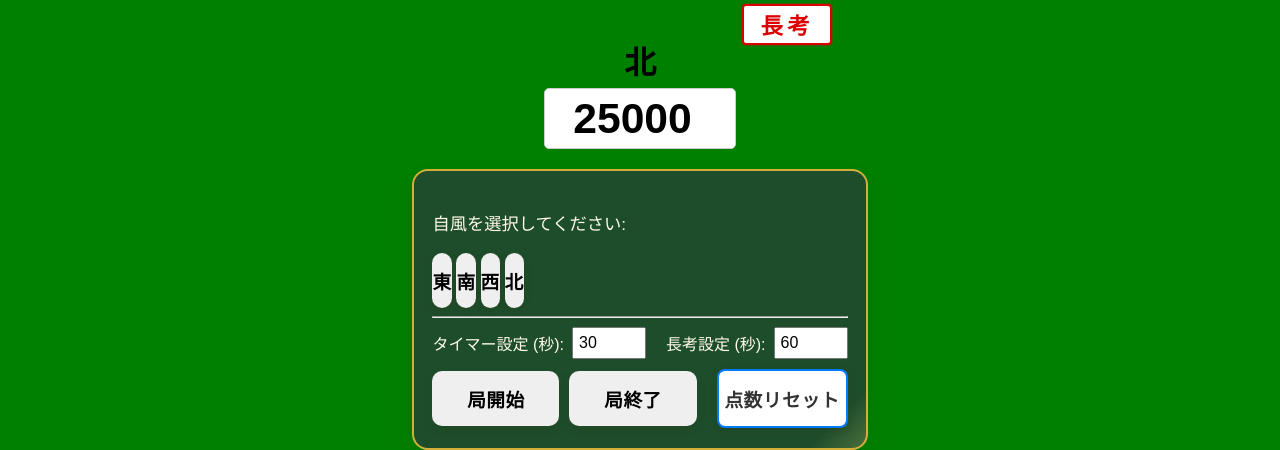
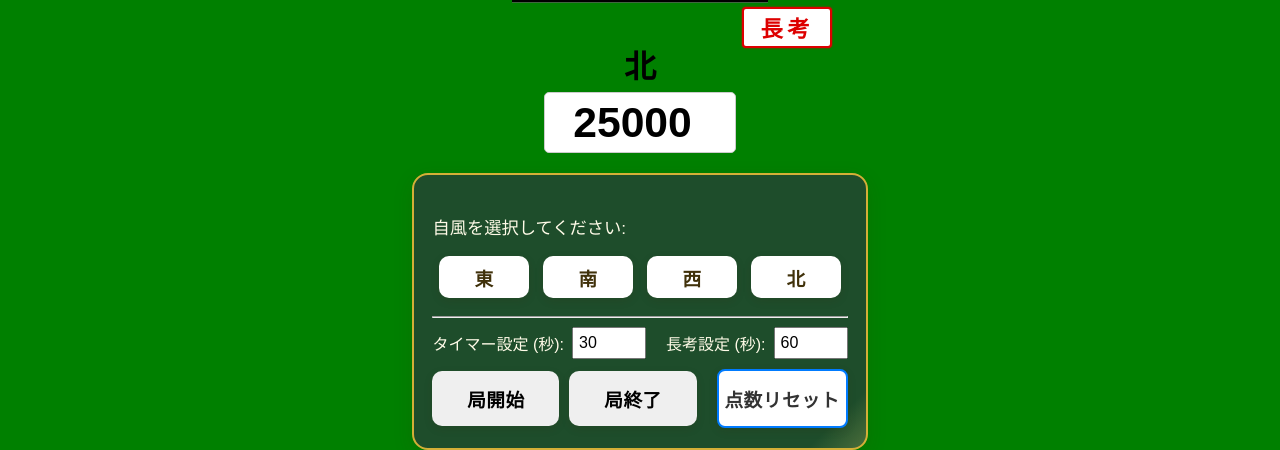
Before and after one commit to pinkyOZW/mahjong-timer, a website: page index.html in a window 1280 px wide. Shown: the part 350-800 px from the top of the page. Drawn offline with nearby package versions, Linux system fonts and the light colour scheme; no server answers.

Commit message:
UI修正

```diff
--- a/index.html
+++ b/index.html
@@ -79,11 +79,13 @@
     </div>
 
     <div class="controls">
-        <p>自風を選択してください:</p>
-        <button id="btn-east">東</button>
-        <button id="btn-south">南</button>
-        <button id="btn-west">西</button>
-        <button id="btn-north">北</button>
+        <p class="controls-title">自風を選択してください:</p>
+        <div class="wind-select-row">
+            <button class="wind-btn" id="btn-east">東</button>
+            <button class="wind-btn" id="btn-south">南</button>
+            <button class="wind-btn" id="btn-west">西</button>
+            <button class="wind-btn" id="btn-north">北</button>
+        </div>
         <hr>
         <div class="timer-settings-row">
             <label for="timer-setting">タイマー設定 (秒):</label>
--- a/style.css
+++ b/style.css
@@ -419,6 +419,43 @@ body {
     letter-spacing: 0.03em;
     margin: 0;
 }
+
+/* 東南西北ボタン横並び均等配置・均一サイズ */
+.wind-select-row {
+    display: flex;
+    gap: 14px;
+    margin-bottom: 18px;
+    margin-top: 10px;
+    justify-content: center;
+}
+.wind-btn {
+    flex: 1 1 0;
+    min-width: 60px;
+    max-width: 90px;
+    text-align: center;
+    background: #fff;
+    border: 2px solid #d4af37;
+    border-radius: 8px;
+    color: #40310a;
+    font-size: 1.12em;
+    font-weight: bold;
+    padding: 8px 0;
+    box-shadow: 0 2px 6px rgba(60,40,10,0.08);
+    transition: border 0.2s, background 0.2s;
+    cursor: pointer;
+    display: inline-flex;
+    align-items: center;
+    justify-content: center;
+    height: 42px;
+    letter-spacing: 0.14em;
+}
+.wind-btn.active, .wind-btn.selected {
+    background: linear-gradient(90deg, #ffe796 80%, #fff 100%);
+    border: 3px solid #d4af37;
+    color: #a67c00;
+    box-shadow: 0 4px 16px rgba(200,180,50,0.11);
+}
+
 #reset-score-btn {
     background: #fff;
     color: #333;
```
